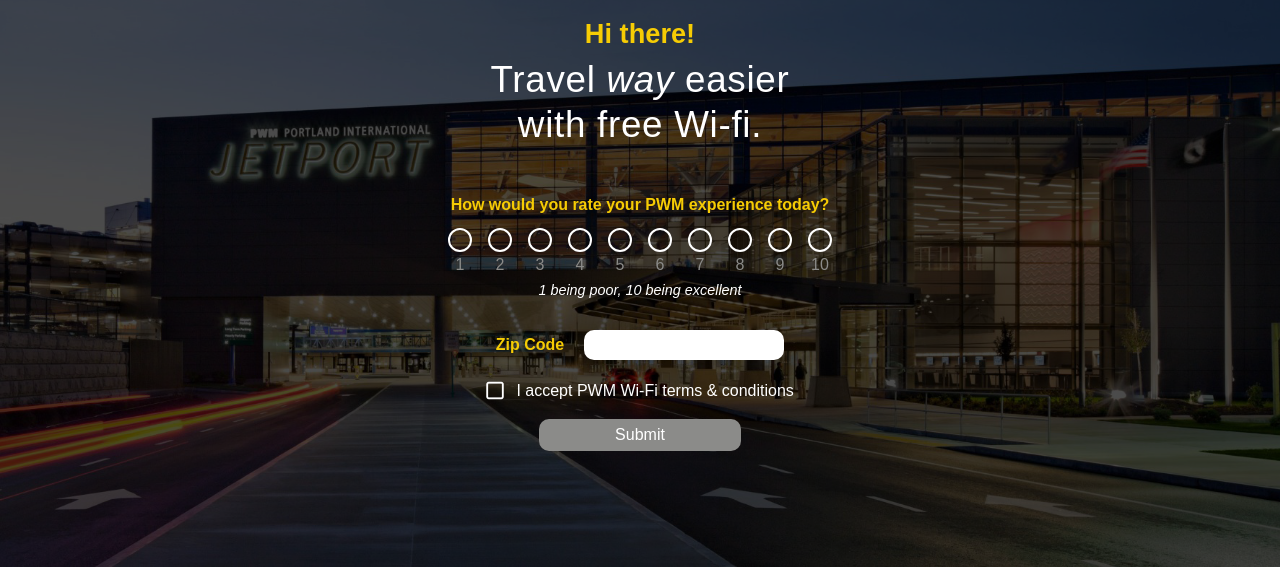
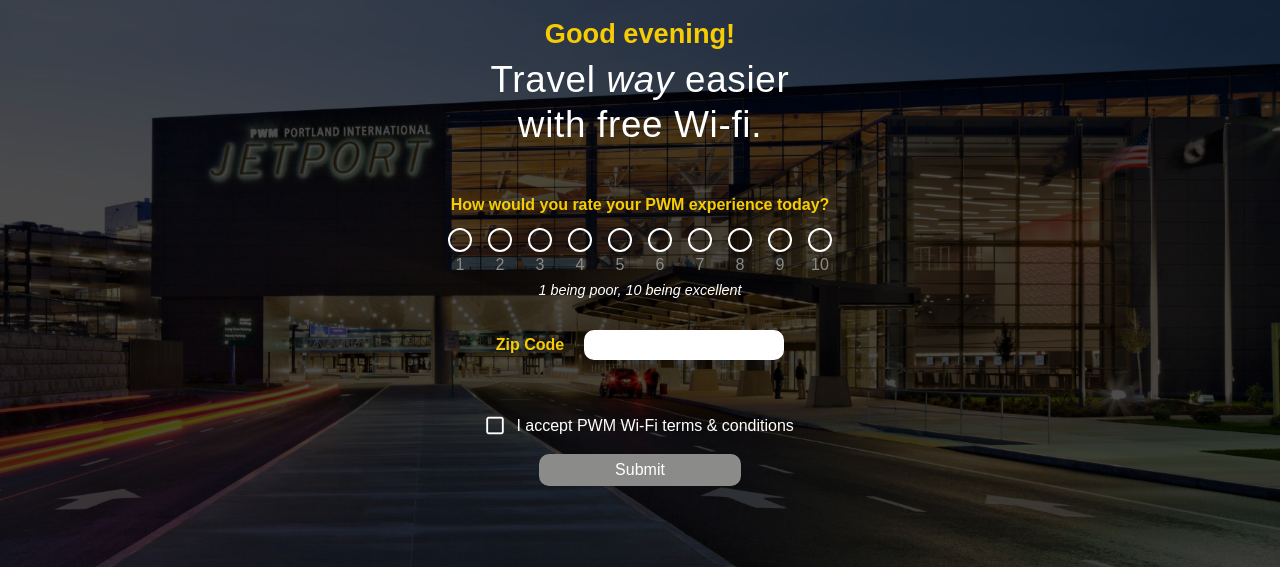
Before and after one commit to hjmccain/pwm-splash, a React app: page / in a window 1280 px wide. Shown: the part 233-800 px from the top of the page. Built offline with nearby package versions, Linux system fonts and the light colour scheme.

Commit message:
Change greeting depending on time of day. V snazz.

```diff
--- a/src/components/SplashHeader.js
+++ b/src/components/SplashHeader.js
@@ -1,12 +1,25 @@
 import React from 'react';
+import moment from 'moment';
 
 import pwm from '../assets/original_PWM_tag_white.png';
+
+const timeOfDay = () => {
+  let now = moment().format('HH');
+  now = parseInt(now);
+  let greetingTime;
+
+  if (now >= 0 && now <= 12) { greetingTime = 'morning' }
+  if (now > 12 && now < 17) { greetingTime = 'afternoon' }
+  if (now >= 17 && now <= 24) { greetingTime = 'evening' }
+
+  return `Good ${greetingTime}!`
+}
 
 const SplashHeader = (props) => {
   return (
     <div id="splash-header">
       <img src={pwm} alt="pwm logo" id="logo" />
-      <h3 id="greeting" className="yellow">Hi there!</h3>
+      <h3 id="greeting" className="yellow">{timeOfDay()}</h3>
       <h2 id="tagline">Travel <span>way </span>easier with free Wi-fi.</h2>
     </div>
   )
--- a/src/style/_wifi-form.scss
+++ b/src/style/_wifi-form.scss
@@ -1,5 +1,5 @@
 #wifi-container {
-  margin: 0px 0px 20px 0px;
+  margin: 55px 0px 20px 0px;
   position: relative;
 
   * {
```
